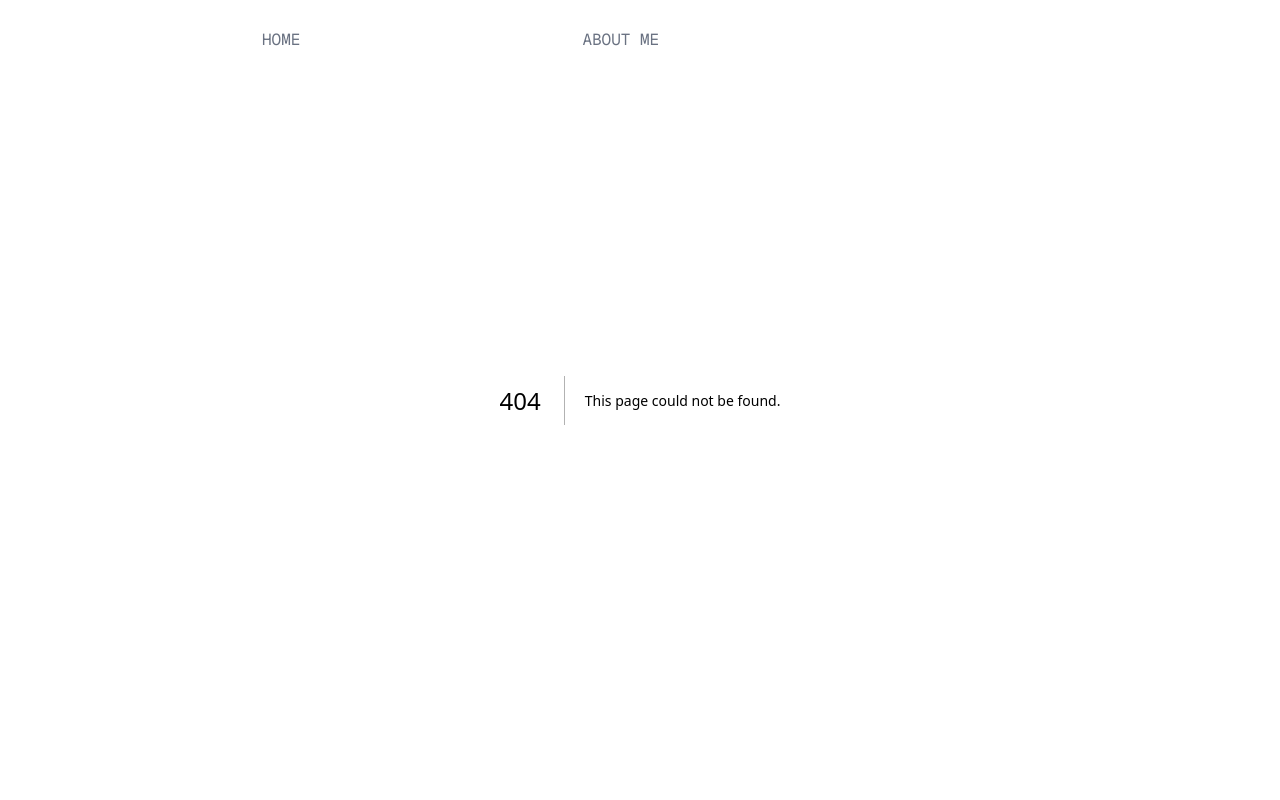
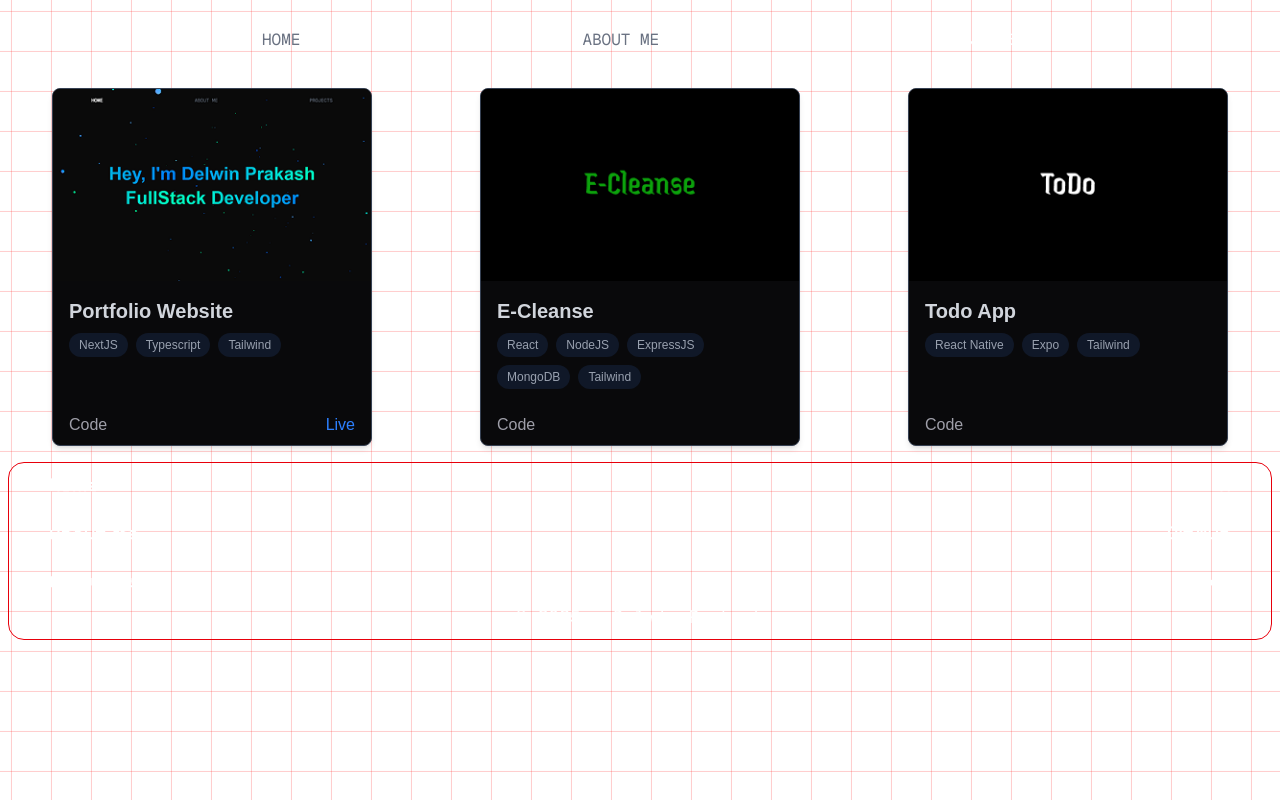
Before and after one commit to DelwinPrakash/delwin-portfolio, a Next.js app: page /projects in a window 1280 px wide. Before the commit this address had no page. Built offline with nearby package versions, Linux system fonts and the light colour scheme.

Commit message:
project page

```diff
--- /dev/null
+++ b/app/projects/page.tsx
@@ -0,0 +1,58 @@
+"use client"
+
+import Footer from "@/components/Footer";
+import Card from "@/components/ui/Card";
+
+export default function About(){
+    return(
+        <div className="inset-0 flex mt-16 sm:mt-20 z-10 text-white pointer-events-none p-2 h-full flex-col">
+            <div
+                className="fixed min-h-full -z-10 overflow-hidden inset-0 bg-[linear-gradient(to_right,rgba(255,0,0,0.2)_1px,transparent_1px),linear-gradient(to_bottom,rgba(255,0,0,0.2)_1px,transparent_1px)] bg-[size:40px_40px] md:bg-[size:40px_40px]"
+                // className="absolute inset-0 bg-[radial-gradient(circle_at_center,_rgba(255,0,255,0.4)_0.5px,_transparent_1px)] bg-[size:24px_24px] md:bg-[radial-gradient(circle_at_center,_rgba(255,0,0,0.4)_1px,_transparent_2px)] md:bg-[size:24px_24px]"
+                style={{
+                    animation: "gridMove 20s linear infinite",
+                    backgroundPosition: "0 0",
+                }}
+            />
+            <style jsx>{`
+                @keyframes gridMove {
+                    0% {
+                        background-position: 0 0;
+                    }
+                    100% {
+                        background-position: 40px 40px;
+                    }
+                }
+            `}</style>
+
+            <div className="grid grid-cols-1 sm:grid-cols-2 lg:grid-cols-3 gap-5 w-full place-items-center mb-4">
+                <Card
+                    imageUrl="thumbnail/portfolio.png"
+                    title="Portfolio Website"
+                    stack={['NextJS', 'Typescript', 'Tailwind']}
+                    githubUrl="https://github.com/delwinprakash/portfolio"
+                    liveUrl="https://github.com/delwinprakash/portfolio"
+                    isLive={true}
+                    />
+                <Card
+                    imageUrl="thumbnail/ecleanse.png"
+                    title="E-Cleanse"
+                    stack={['React', 'NodeJS', 'ExpressJS', 'MongoDB', 'Tailwind']}
+                    githubUrl="https://github.com/DelwinPrakash/E-Cleanse"
+                    liveUrl=""
+                    isLive={false}
+                    />
+                <Card
+                    imageUrl="thumbnail/nativeTodo.png"
+                    title="Todo App"
+                    stack={['React Native', 'Expo', 'Tailwind']}
+                    githubUrl="https://github.com/DelwinPrakash/react-native-todo"
+                    liveUrl=""
+                    isLive={false}
+                />
+            </div>
+
+            <Footer/>
+        </div>
+    );
+}
```
